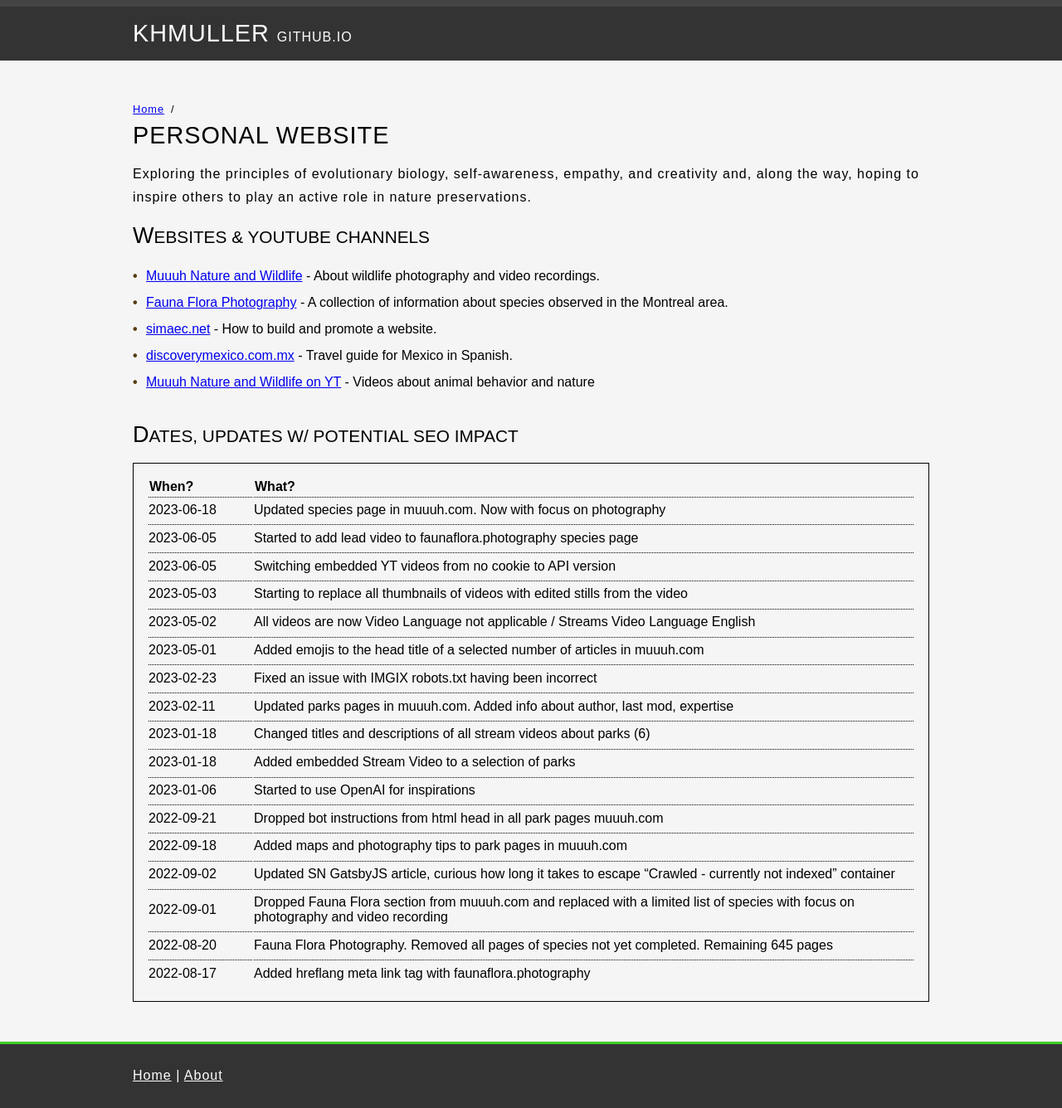
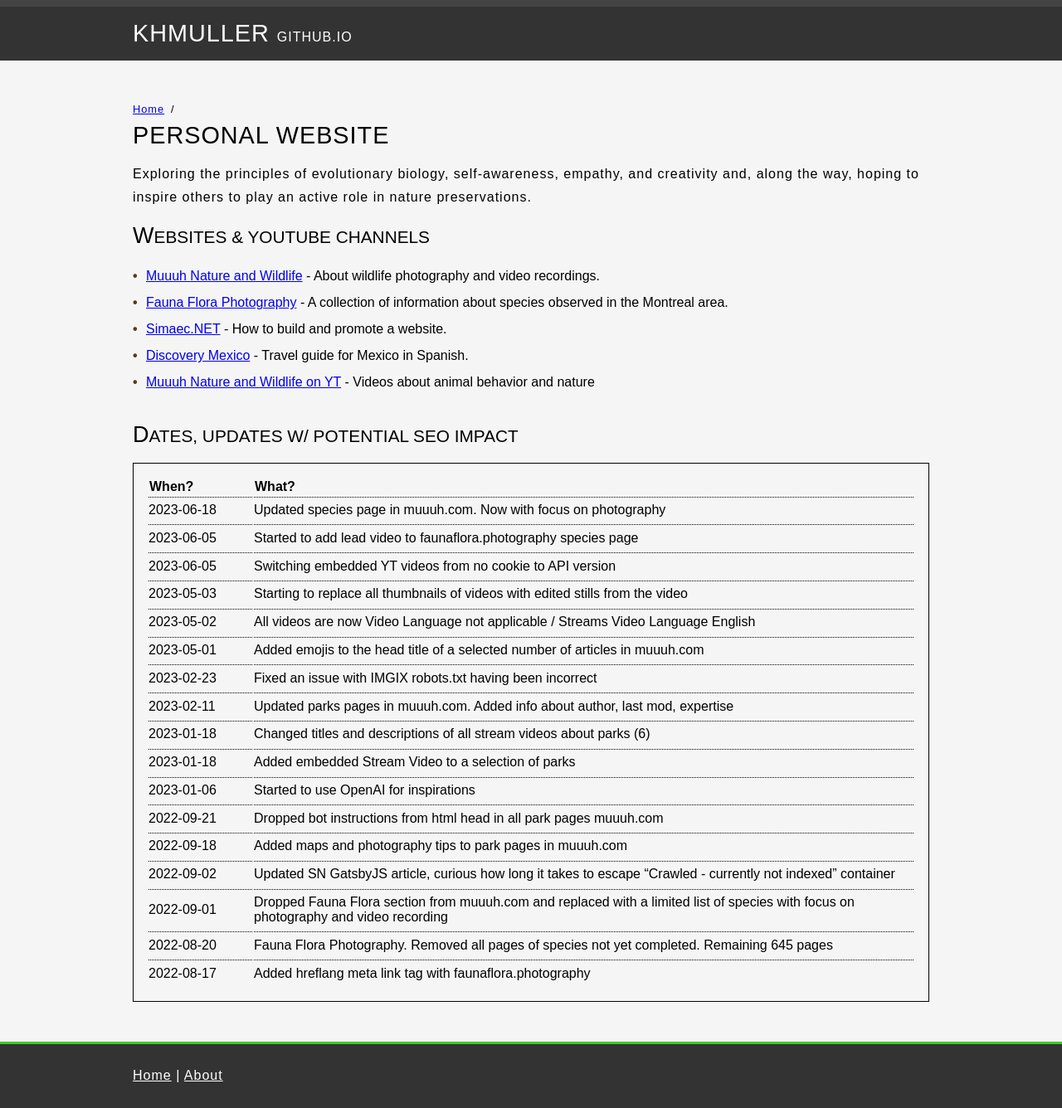
Before and after one commit to KHMuller/khmuller.github.io, a Jekyll site: the page built from index.md, in a window 1280 px wide. Shown: the whole page at 83% size. Built offline with Jekyll 4.4.1, drawn with Linux system fonts in a browser that asks for light colours.

Commit message:
Monday Update

```diff
--- a/index.md
+++ b/index.md
@@ -13,8 +13,8 @@ Exploring the principles of evolutionary biology, self-awareness, empathy, and c
 
 - [Muuuh Nature and Wildlife](https://muuuh.com "Muuuh Nature and Wildlife") - About wildlife photography and video recordings.
 - [Fauna Flora Photography](https://faunaflora.photography "Fauna Flora Photography") - A collection of information about species observed in the Montreal area.
-- [simaec.net](https://www.simaec.net "Web Publishing") - How to build and promote a website.
-- [discoverymexico.com.mx](https://www.discoverymexico.com.mx "Discovery Mexico") - Travel guide for Mexico in Spanish.
+- [Simaec.NET](https://www.simaec.net "Web Publishing") - How to build and promote a website.
+- [Discovery Mexico](https://www.discoverymexico.com.mx "Discovery Mexico") - Travel guide for Mexico in Spanish.
 - [Muuuh Nature and Wildlife on YT](https://youtube.com/@Muuuh "Muuuh Nature and Wildlife on YT") - Videos about animal behavior and nature
 
 ## Dates, Updates w/ Potential SEO Impact
```
